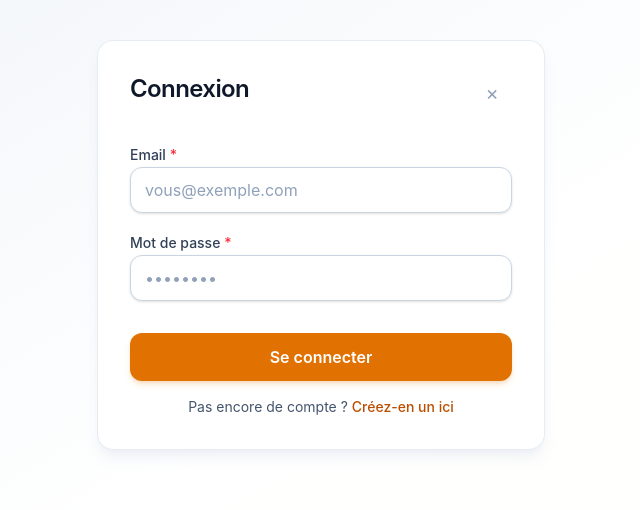
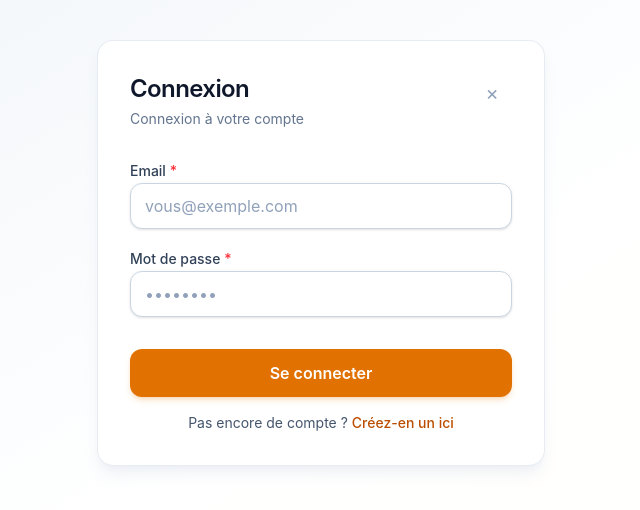
Before and after one commit to AHLALLAY/SplinShop, a React app in the folder frontend/: page /login in a window 1280 px wide. Shown: the top 510 px of the page, without its empty margins (319-959 px from the left). Built offline with nearby package versions, Linux system fonts and the light colour scheme; the HTML template or start-up script is replaced by a standard one.

Commit message:
feat: Rediriger les clients après connexion et lier vers l'inscription

```diff
--- a/frontend/src/views/auth/Login.jsx
+++ b/frontend/src/views/auth/Login.jsx
@@ -1,6 +1,6 @@
 import { useEffect, useState } from 'react';
-import { useLocation, useNavigate } from 'react-router-dom';
-import { isAdmin } from '../../utils/authSession';
+import { Link, useLocation, useNavigate } from 'react-router-dom';
+import { isAdmin, isCustomer } from '../../utils/authSession';
 import Button from '../../components/ui/Button';
 import Input from '../../components/ui/Input';
 import Auth from '../../services/auth';
@@ -26,6 +26,11 @@ export default function Login() {
         return from && from.startsWith('/admin') ? from : '/admin/dashboard';
     };
 
+    const customerRedirectTarget = () => {
+        const from = location.state?.from?.pathname;
+        return from && from.startsWith('/customer') ? from : '/customer/dashboard';
+    };
+
     const handleClose = () => {
         navigate(returnPath(), { replace: true });
     };
@@ -33,6 +38,8 @@ export default function Login() {
     useEffect(() => {
         if (isAdmin()) {
             navigate(adminRedirectTarget(), { replace: true });
+        } else if (isCustomer()) {
+            navigate(customerRedirectTarget(), { replace: true });
         }
     }, [location, navigate]);
 
@@ -42,14 +49,15 @@ export default function Login() {
             setError('');
             const loginResponse = await Auth.login({ email, password });
             const role = loginResponse.role;
-            // TODO(routes): ajouter /seller et /customer quand les espaces seront prêts
             if (role === 'admin') {
                 navigate(adminRedirectTarget(), { replace: true });
-            } else {
+            } else if (role === 'customer') {
                 const from = location.state?.from?.pathname;
                 const target =
-                    from && !from.startsWith('/admin') ? returnPath() : `/${role}/dashboard`;
+                    from && !from.startsWith('/customer') ? returnPath() : customerRedirectTarget();
                 navigate(target, { replace: true });
+            } else {
+                navigate(`/${role}/dashboard`, { replace: true });
             }
         } catch (err) {
             setError(err.message);
@@ -65,11 +73,12 @@ export default function Login() {
                 <div className="mb-8 flex items-start justify-between gap-4">
                     <div>
                         <h2 className="text-2xl font-semibold tracking-tight text-slate-900">Connexion</h2>
-                        <p className="mt-1 text-sm text-slate-500">
-                            {error && (
-                                <span className="rounded-lg border-red-500 bg-red-300 text-red-600">{error}</span>
-                            )}
-                        </p>
+                        <p className="mt-1 text-sm text-slate-500">Connexion à votre compte</p>
+                        {error && (
+                            <p className="mt-2 rounded-lg border border-red-200 bg-red-50 px-3 py-2 text-sm text-red-600">
+                                {error}
+                            </p>
+                        )}
                     </div>
                     <button
                         type="button"
@@ -109,12 +118,13 @@ export default function Login() {
                     </Button>
                     <p className="text-center text-sm text-slate-600">
                         Pas encore de compte ?{' '}
-                        <button
-                            type="button"
+                        <Link
+                            to="/register"
+                            state={location.state}
                             className="font-medium text-amber-700 underline-offset-4 transition hover:text-amber-800 hover:underline focus:outline-none focus-visible:ring-2 focus-visible:ring-amber-500 focus-visible:ring-offset-2 rounded-sm"
                         >
                             Créez-en un ici
-                        </button>
+                        </Link>
                     </p>
                 </div>
             </form>
```
